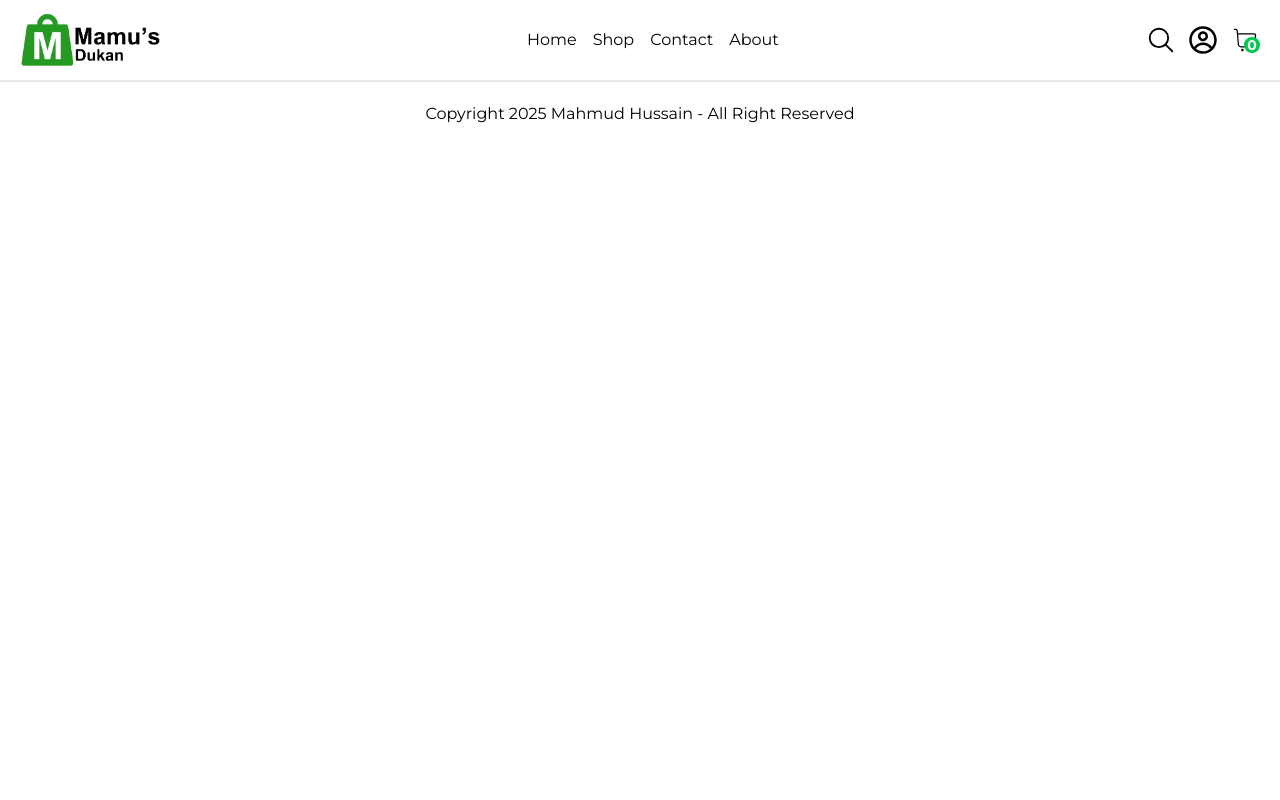
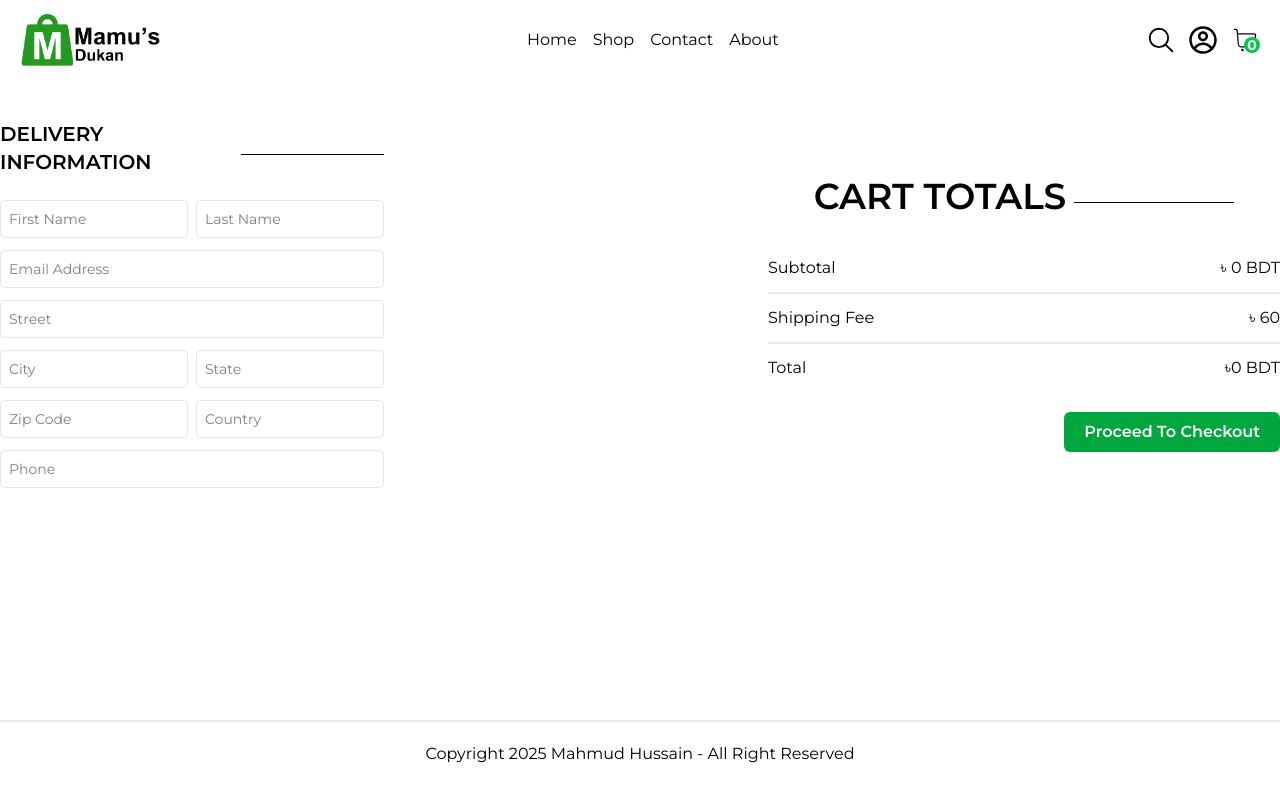
Before and after one commit to mahmudhussaininfo/mamur-Dukan, a React (Vite) app in the folder client/: page /place-order in a window 1280 px wide. Built offline with nearby package versions, Linux system fonts and the light colour scheme.

Commit message:
placeorder page continues

```diff
--- a/client/src/App.jsx
+++ b/client/src/App.jsx
@@ -9,6 +9,7 @@ import Layout from "./components/Layout/Layout";
 import Shop from "./pages/Shop";
 import SingleProduct from "./components/SingleProduct";
 import Cart from "./pages/Cart";
+import PlaceOrder from "./components/PlaceOrder";
 
 function App() {
   return (
@@ -21,6 +22,7 @@ function App() {
           <Route path="/shop" element={<Shop />} />
           <Route path="/shop/:id" element={<SingleProduct />} />
           <Route path="/cart" element={<Cart />} />
+          <Route path="/place-order" element={<PlaceOrder />} />
         </Routes>
       </Layout>
     </>
--- a/client/src/components/CartTotal.jsx
+++ b/client/src/components/CartTotal.jsx
@@ -6,21 +6,21 @@ const CartTotal = () => {
   const { currency, totalAmount, deleveryFee } = useContext(shopContext);
   return (
     <>
-      <div className="flex flex-col sm:items-end mt-10">
+      <div className="">
         <Title heading="cart totals" />
-        <div className="flex justify-between sm:w-[27%] border-b-2 border-gray-200 py-3">
+        <div className="flex justify-between border-b-2 border-gray-200 py-3">
           <h3>Subtotal</h3>
           <span>
             {currency} {totalAmount()} BDT
           </span>
         </div>
-        <div className="flex justify-between sm:w-[27%] border-b-2 border-gray-200 py-3">
+        <div className="flex justify-between border-b-2 border-gray-200 py-3">
           <h3>Shipping Fee</h3>
           <span>
             {currency} {deleveryFee}
           </span>
         </div>
-        <div className="flex justify-between sm:w-[27%] py-3">
+        <div className="flex justify-between py-3">
           <h3>Total</h3>
           <span>
             {currency}
--- /dev/null
+++ b/client/src/components/PlaceOrder.jsx
@@ -0,0 +1,97 @@
+import React from "react";
+import CartTotal from "./cartTotal";
+import { useNavigate } from "react-router-dom";
+
+const PlaceOrder = () => {
+  const navigate = useNavigate();
+  return (
+    <>
+      <div className="container mx-auto flex flex-col sm:flex-row  justify-between gap-4 pt-10 min-h-[80vh]">
+        {/* ============ contact information ============== */}
+        <div className=" flex flex-col gap-3 w-full sm:w-[30%]">
+          {/* =============== Title ================ */}
+          <div className="flex items-center gap-2">
+            <h1 className="font-semibold text-xl uppercase mb-3">
+              Delivery Information
+            </h1>
+            <hr className="w-40 max-sm:hidden" />
+          </div>
+          {/* ========= form ============== */}
+          <div className="flex gap-2">
+            <input
+              type="text"
+              className="border w-full border-gray-200 p-2 text-sm rounded outline-none"
+              placeholder="First Name"
+            />
+            <input
+              type="text"
+              className="border w-full border-gray-200 p-2 text-sm rounded outline-none"
+              placeholder="Last Name"
+            />
+          </div>
+          <div className="">
+            <input
+              type="text"
+              className="border w-full border-gray-200 p-2 text-sm rounded outline-none"
+              placeholder="Email Address"
+            />
+          </div>
+          <div className="">
+            <input
+              type="text"
+              className="border w-full border-gray-200 p-2 text-sm rounded outline-none"
+              placeholder="Street"
+            />
+          </div>
+          <div className="flex gap-2">
+            <input
+              type="text"
+              className="border w-full border-gray-200 p-2 text-sm rounded outline-none"
+              placeholder="City"
+            />
+            <input
+              type="text"
+              className="border w-full border-gray-200 p-2 text-sm rounded outline-none"
+              placeholder="State"
+            />
+          </div>
+          <div className="flex gap-2">
+            <input
+              type="text"
+              className="border w-full border-gray-200 p-2 text-sm rounded outline-none"
+              placeholder="Zip Code"
+            />
+            <input
+              type="text"
+              className="border w-full border-gray-200 p-2 text-sm rounded outline-none"
+              placeholder="Country"
+            />
+          </div>
+          <div className="">
+            <input
+              type="text"
+              className="border w-full border-gray-200 p-2 text-sm rounded outline-none"
+              placeholder="Phone"
+            />
+          </div>
+        </div>
+        {/* ========= total cast ================= */}
+
+        {/* total */}
+        <div className="w-[40%] flex flex-col mt-10">
+          <CartTotal />
+          <div className="w-full text-end">
+            <button
+              onClick={() => navigate("/place-order")}
+              className="bg-green-600 font-semibold cursor-pointer text-white mt-5 px-5 py-2 rounded-md"
+            >
+              Proceed To Checkout
+            </button>
+          </div>
+        </div>
+      </div>
+    </>
+  );
+};
+
+export default PlaceOrder;
--- a/client/src/pages/Cart.jsx
+++ b/client/src/pages/Cart.jsx
@@ -3,12 +3,14 @@ import { shopContext } from "../context/Context";
 import Title from "../components/Title";
 import { FaRegTrashAlt } from "react-icons/fa";
 import CartTotal from "../components/cartTotal";
+import { useNavigate } from "react-router-dom";
 
 const Cart = () => {
   const { currency, cart, products, updateCartQuantity } =
     useContext(shopContext);
   const [cartData, setCartData] = useState([]);
-  console.log(cartData);
+
+  const navigate = useNavigate();
 
   useEffect(() => {
     const temp = [];
@@ -92,10 +94,13 @@ const Cart = () => {
 
         {/* total */}
 
-        <div className="">
+        <div className="flex flex-col sm:items-end w-full mt-10">
           <CartTotal />
           <div className="w-full text-end">
-            <button className="bg-green-600 font-semibold cursor-pointer text-white mt-5 px-5 py-2 rounded-md">
+            <button
+              onClick={() => navigate("/place-order")}
+              className="bg-green-600 font-semibold cursor-pointer text-white mt-5 px-5 py-2 rounded-md"
+            >
               Proceed To Checkout
             </button>
           </div>
```
